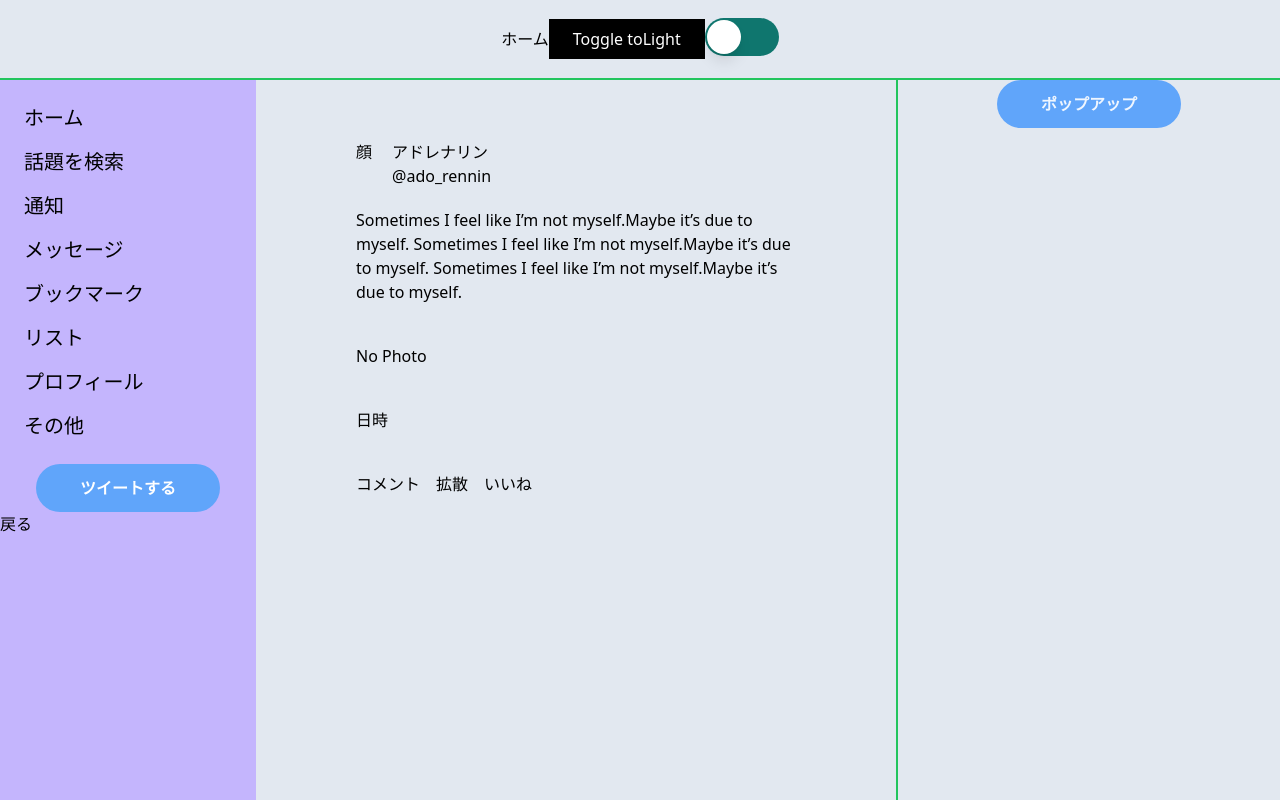
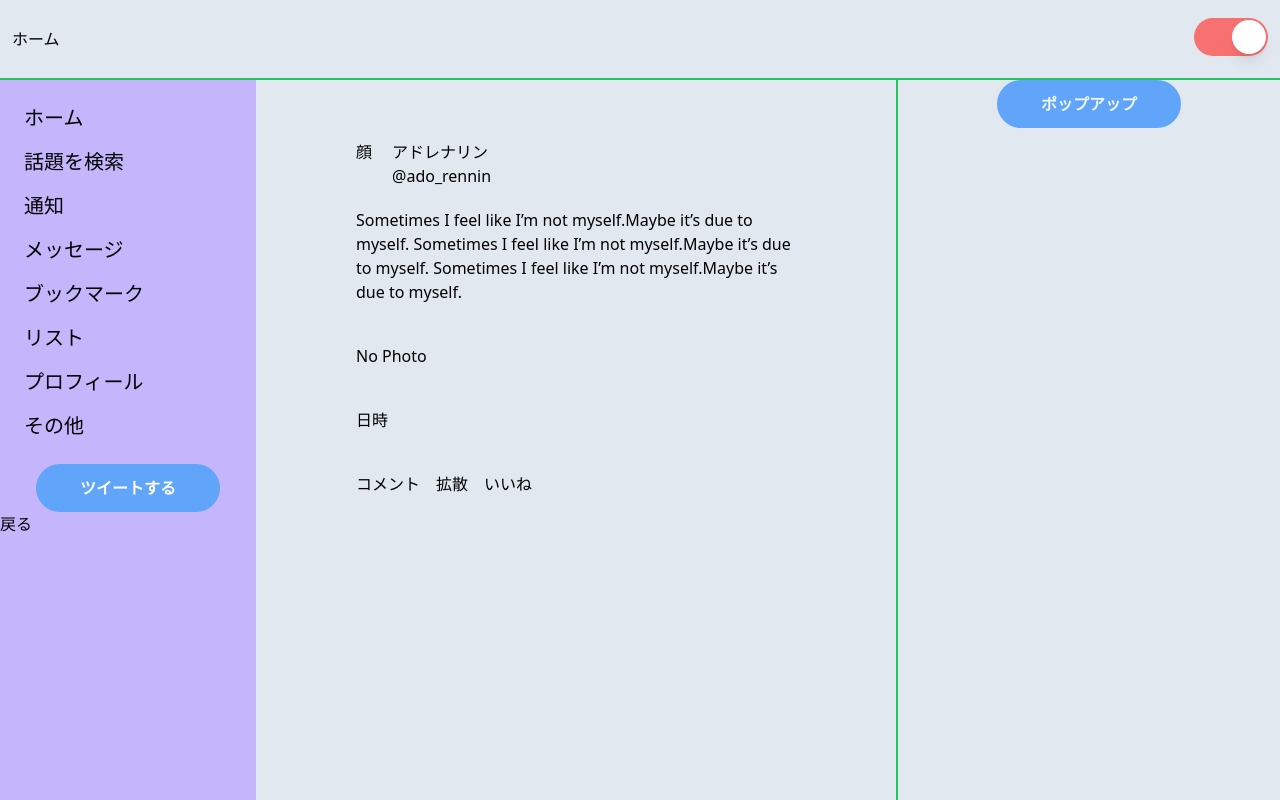
Before and after one commit to mitchan-tenpa/twitter-app, a Next.js app: page /TwitterPage in a window 1280 px wide. Built offline with nearby package versions, Linux system fonts and the light colour scheme.

Commit message:
⚡️ トグルボタンでダークモードの切り替えを実装

```diff
--- a/components/Layout/Header.tsx
+++ b/components/Layout/Header.tsx
@@ -1,24 +1,11 @@
-import { useTheme } from "next-themes";
-import { useEffect, useState } from "react";
 import ToggleSwitch from "../ToggleSwitch";
 
 const Header = () => {
-  const {theme, setTheme} = useTheme();
-  const [mounted, setMounted] = useState(false);
-  useEffect(() => setMounted(true), []);
-  if(!mounted) return null;
   return(
-    <header className="flex justify-center items-center h-10% border-b-2 border-green-500">
-    <span className="">ホーム</span>
-    <button
-      className="py-2 px-6 text-white dark:text-black bg-black dark:bg-white"
-      onClick={() => setTheme(theme === "light" ? "dark" : "light")}
-    >
-      Toggle to
-      {theme === "light" ? "Dark" : "Light"}
-    </button>
-    <ToggleSwitch />
-  </header>
+    <header className="flex justify-between items-center p-3 h-10% border-b-2 border-green-500">
+      <span className="">ホーム</span>
+      <ToggleSwitch />
+    </header>
   );
 };
 
--- a/components/ToggleSwitch.tsx
+++ b/components/ToggleSwitch.tsx
@@ -1,22 +1,29 @@
-import { useState } from 'react'
+import { useEffect, useState } from 'react'
 import { Switch } from '@headlessui/react'
+import { useTheme } from "next-themes";
 
 const ToggleSwitch = () => {
-  const [enabled, setEnabled] = useState(false)
+  const {theme, setTheme} = useTheme();
+  const [mounted, setMounted] = useState(false);
+  useEffect(() => {
+    setMounted(true)
+  }, []);
+  // if(!mounted) return null;
 
   return (
     <div className="py-16">
       <Switch
-        checked={enabled}
-        onChange={setEnabled}
-        className={`${enabled ? 'bg-teal-900' : 'bg-teal-700'}
-          relative inline-flex flex-shrink-0 h-[38px] w-[74px] border-2 border-transparent rounded-full cursor-pointer transition-colors ease-in-out duration-200 focus:outline-none focus-visible:ring-2  focus-visible:ring-white focus-visible:ring-opacity-75`}
+        checked={mounted}
+        onChange={() => {
+          setTheme(theme === "light" ? "dark" : "light");
+          setMounted(false);
+        }}
+        className="inline-flex relative shrink-0 w-[74px] h-[38px] bg-red-400 dark:bg-teal-700 rounded-full border-2 border-transparent focus:outline-none focus-visible:ring-2 focus-visible:ring-white transition-colors duration-200 ease-in-out cursor-pointer focus-visible:ring-opacity-75"
       >
         <span className="sr-only">Use setting</span>
         <span
           aria-hidden="true"
-          className={`${enabled ? 'translate-x-9' : 'translate-x-0'}
-            pointer-events-none inline-block h-[34px] w-[34px] rounded-full bg-white shadow-lg transform ring-0 transition ease-in-out duration-200`}
+          className="inline-block w-[34px] h-[34px] bg-white rounded-full ring-0 shadow-lg transition duration-200 ease-in-out translate-x-9 dark:translate-x-0 pointer-events-none"
         />
       </Switch>
     </div>
```
